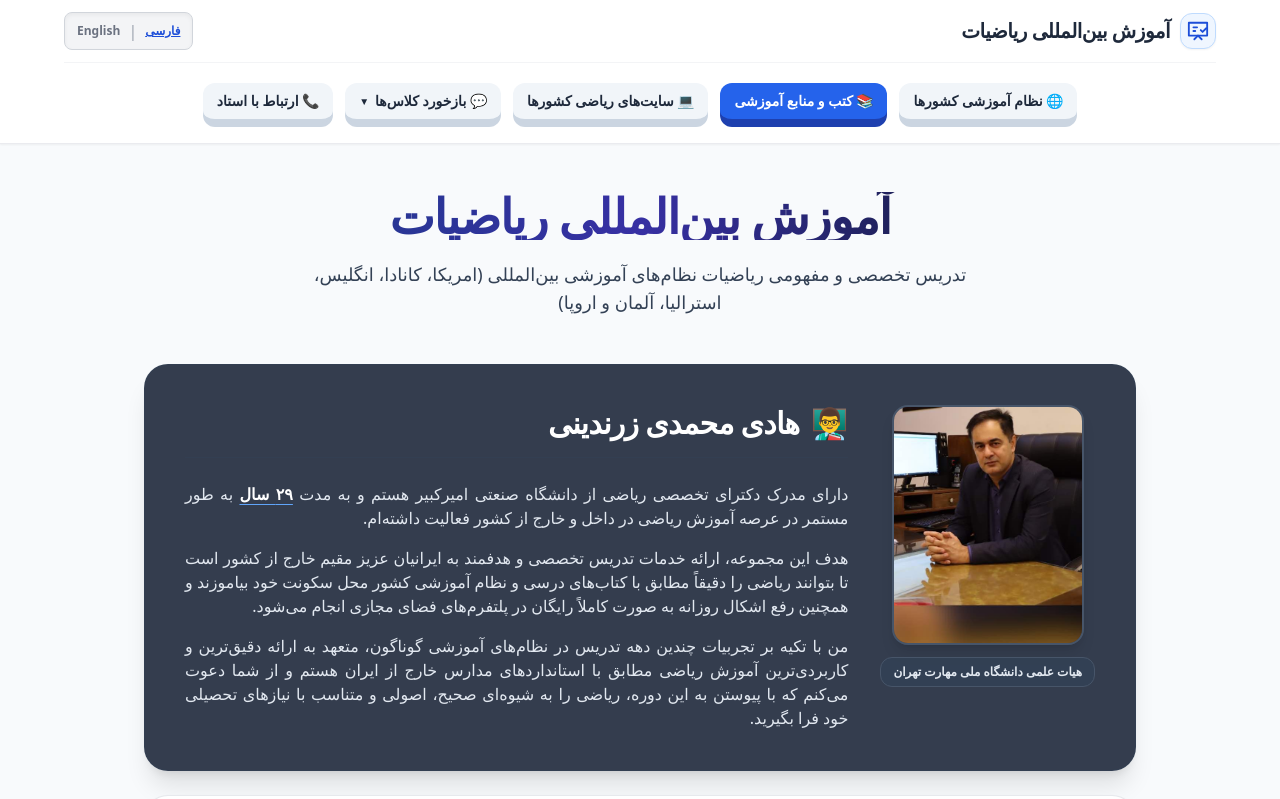
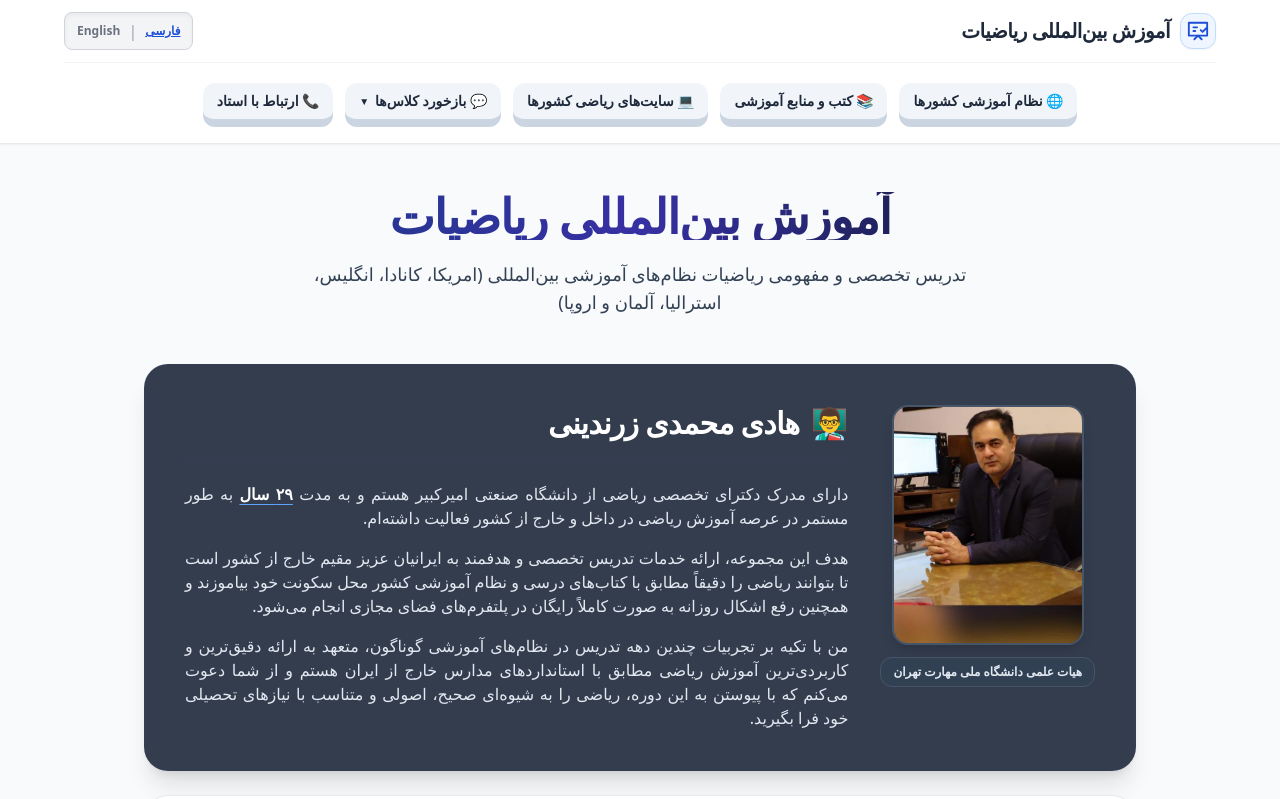
Before and after one commit to Hmohammadiz633/International-Mathematics-Site, a Next.js app: page / in a window 1280 px wide. Shown: the top 799 px of the page. Built offline with nearby package versions, Linux system fonts and the light colour scheme.

Commit message:
Update page.js

```diff
--- a/app/page.js
+++ b/app/page.js
@@ -111,7 +111,7 @@ export default function Home() {
 
               <Link
                 href="/books"
-                className="px-3.5 py-2 bg-blue-600 hover:bg-blue-500 text-white rounded-xl border-b-4 border-blue-800 hover:border-blue-700 active:border-b-0 active:translate-y-1 shadow-[0_4px_0_#1e40af] hover:shadow-[0_2px_0_#1d4ed8] active:shadow-none whitespace-nowrap transition-all duration-150 flex items-center gap-1.5"
+                className="px-3.5 py-2 bg-slate-100 hover:bg-slate-200 text-slate-800 rounded-xl border-b-4 border-slate-300 hover:border-slate-400 active:border-b-0 active:translate-y-1 shadow-[0_4px_0_#cbd5e1] hover:shadow-[0_2px_0_#94a3b8] active:shadow-none whitespace-nowrap transition-all duration-150 flex items-center gap-1.5"
               >
                 📚 {isFa ? 'کتب و منابع آموزشی' : 'Books & Resources'}
               </Link>
```
